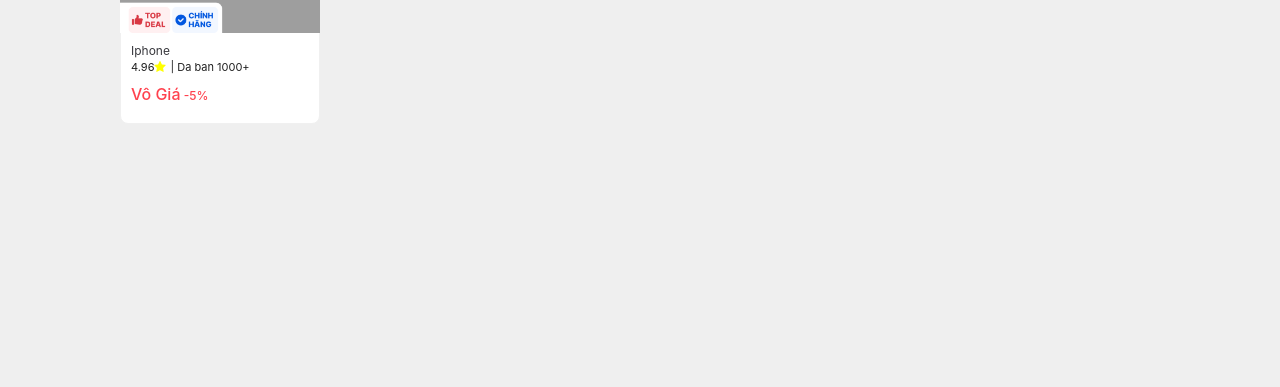
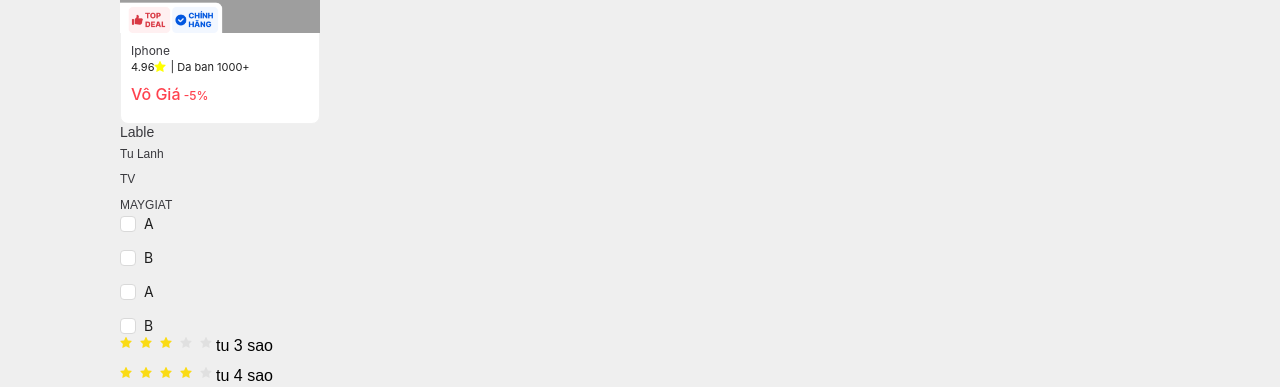
Before and after one commit to sieunhandong/productManagement, a React (Create React App) app in the folder front-end/: page / in a window 1280 px wide. Shown: the part 565-952 px from the top of the page. Built offline with nearby package versions, Linux system fonts and the light colour scheme; grey boxes are pictures that could not be loaded.

Commit message:
bai8-create-navbar

```diff
--- a/front-end/src/components/NavbarComponent/NavbarComponent.jsx
+++ b/front-end/src/components/NavbarComponent/NavbarComponent.jsx
@@ -0,0 +1,72 @@
+import React from 'react'
+import { WrapperContent, WrapperLableText, WrapperTextPrice, WrapperTextValue } from './style'
+import { Checkbox, Rate } from 'antd'
+
+const NavbarComponent = () => {
+    const onChange = () => {
+
+    }
+    const renderContent = (type, options) => {
+        switch (type) {
+            case 'text':
+                return options.map((option) => {
+                    return (
+                        <WrapperTextValue>{option}</WrapperTextValue>
+                    )
+                })
+            case 'checkbox':
+                return (
+                    <Checkbox.Group style={{ width: '100%', display: 'flex', flexDirection: 'column', gap: '12px' }} onChange={onChange}>
+                        {options.map((option) => {
+                            return (
+                                <Checkbox style={{ marginLeft: 0 }} value={option.value}>{option.lable}</Checkbox>
+                            )
+                        })}
+                        <Checkbox value="A">A</Checkbox>
+                        <Checkbox value="B">B</Checkbox>
+                    </Checkbox.Group>
+                )
+            case 'star':
+                return options.map((option) => {
+                    return (
+                        <div style={{ display: 'flex', gap: '4px' }}>
+                            <Rate style={{ fontSize: '12px' }} disabled defaultValue={option} />
+                            <span>{`tu ${option} sao`}</span>
+                        </div>
+
+                    )
+                })
+            case 'price':
+                return options.map((option) => {
+                    return (
+                        <WrapperTextPrice >{option}
+                        </WrapperTextPrice>
+                    )
+                })
+            default:
+                return {}
+        }
+    }
+    return (
+        <div >
+            <WrapperLableText>Lable </WrapperLableText>
+            <WrapperContent>
+                {renderContent('text', ['Tu Lanh', 'TV', 'MAYGIAT'])}
+            </WrapperContent>
+            <WrapperContent>
+                {renderContent('checkbox', [
+                    { value: 'a', lable: 'A' },
+                    { value: 'b', lable: 'B' }
+                ])}
+            </WrapperContent>
+            <WrapperContent>
+                {renderContent('star', [3, 4, 5])}
+            </WrapperContent>
+            <WrapperContent>
+                {renderContent('price', ['duoi 40', 'tren 5000'])}
+            </WrapperContent>
+        </div>
+    )
+}
+
+export default NavbarComponent
--- /dev/null
+++ b/front-end/src/components/NavbarComponent/style.js
@@ -0,0 +1,31 @@
+import styled from "styled-components";
+
+export const WrapperLableText = styled.h4`
+color: rgb(56,56,61);
+font-size: 14px;
+font-weight: 500;
+`
+
+export const WrapperTextValue = styled.div`
+color: rgb(56,56,61);
+font-size: 12px;
+font-weight: 400;
+
+`
+
+
+export const WrapperContent = styled.div`
+display: flex;
+// align-items: center;
+flex-direction: column;
+gap: 12px;
+
+`
+
+export const WrapperTextPrice = styled.div`
+padding: '4px';
+color: 'rgb(56,56,61)';
+borderRadius: '10px';
+backgroundColor: 'rgb(238,238,238)';
+width: 'fit-content';
+`
--- a/front-end/src/pages/HomePage/HomePage.jsx
+++ b/front-end/src/pages/HomePage/HomePage.jsx
@@ -7,6 +7,7 @@ import slide2 from '../../assets/images/slide2.png';
 import slide3 from '../../assets/images/slide3.png';
 import slide4 from '../../assets/images/emyeu.png';
 import CardComponent from '../../components/CardComponent/CardComponent';
+import NavbarComponent from '../../components/NavbarComponent/NavbarComponent';
 function HomePage() {
   const arr = ['TV', 'Tu lanh', 'Lap top']
   return (
@@ -25,6 +26,7 @@ function HomePage() {
         <div style={{ marginTop: "20px", display: "flex", alignItems: "center", gap: "20px" }}>
           <CardComponent />
         </div>
+        <NavbarComponent />
       </div>
     </>
   )
```
Also changed, not shown: 1 other file (tests, documents, lock files or other folders).
